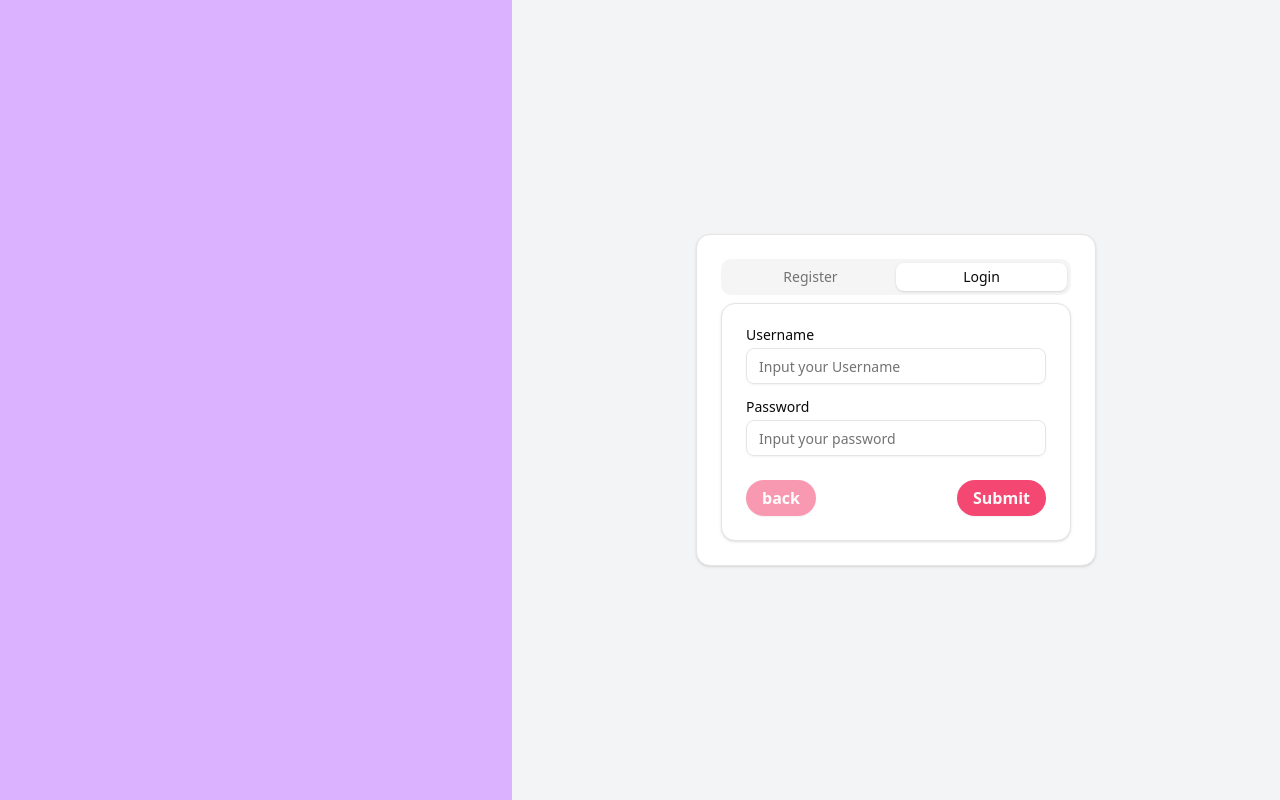
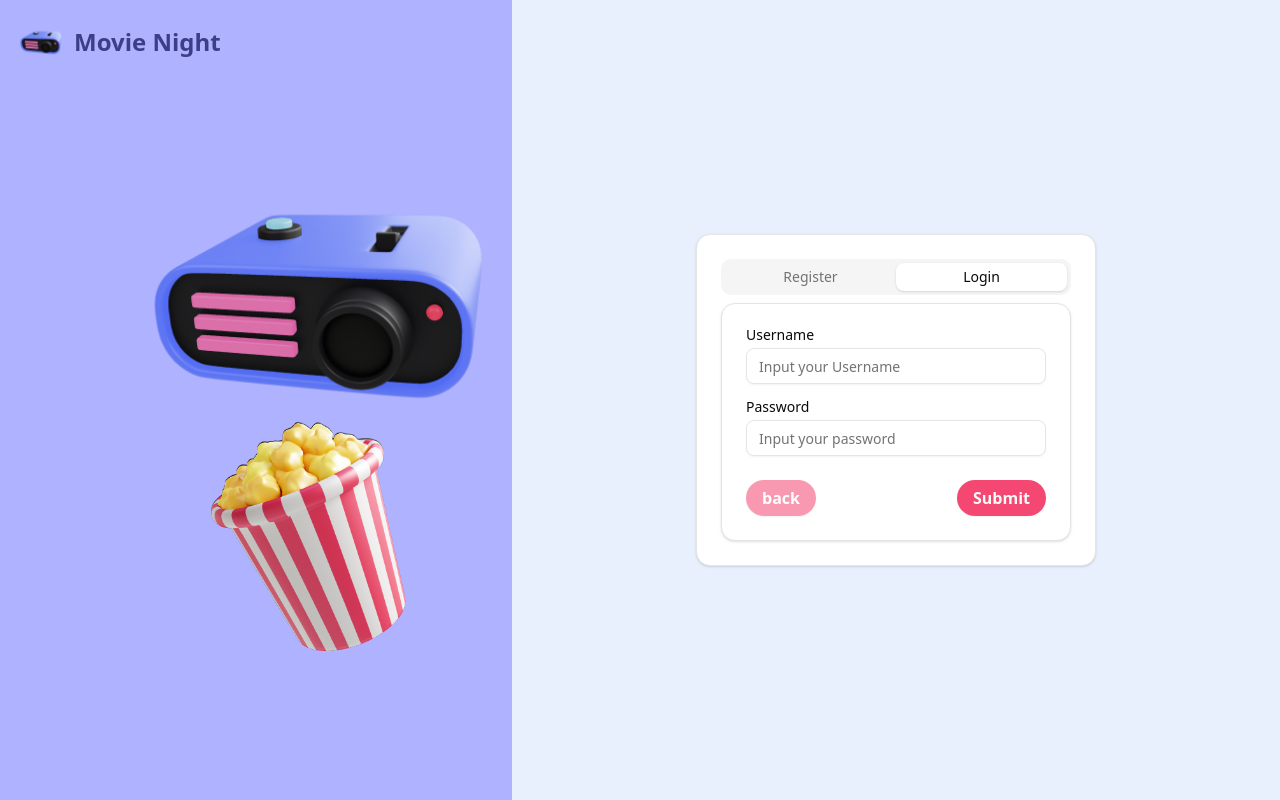
Before and after one commit to minnaheim/group_19_client, a Next.js app: page /register in a window 1280 px wide. Built offline with nearby package versions, Linux system fonts and the light colour scheme.

Commit message:
added icons, pictures and titles

```diff
--- a/src/app/register/page.tsx
+++ b/src/app/register/page.tsx
@@ -1,35 +1,40 @@
 import * as React from "react";
 import { Button } from "@/components/ui/button";
-import {
-  Card,
-  CardContent,
-  CardDescription,
-  CardFooter,
-  CardHeader,
-  CardTitle,
-} from "@/components/ui/card";
+import { Card, CardContent, CardFooter } from "@/components/ui/card";
 import { Input } from "@/components/ui/input";
 import { Label } from "@/components/ui/label";
-import {
-  Select,
-  SelectContent,
-  SelectItem,
-  SelectTrigger,
-  SelectValue,
-} from "@/components/ui/select";
 import { Tabs, TabsContent, TabsList, TabsTrigger } from "@/components/ui/tabs";
-import { Projector } from "lucide-react";
-
+import Image from "next/image";
 // TODO: add mappign that when clicking on the different tabs, you get sent to different login and register subpages
 export default function Register() {
   return (
-    <div className="h-screen w-full grid grid-cols-10">
+    <div className="h-screen w-full md:grid grid-cols-10">
       {/* Left Side (30%) */}
       {/* <Projector />  TODO: -> add projector here */}
-      <div className="col-span-4 bg-purple-300"></div>
+      <div className="max-md:hidden col-span-4 bg-[#AFB3FF]">
+        <div className="absolute top-4 left-4 flex items-center space-x-2">
+          <Image src="/projector.png" alt="App Icon" width={50} height={50} />
+          <h1 className="text-[#3C3F88] text-2xl font-bold">Movie Night</h1>
+        </div>
+        <img
+          className="absolute top-23 left-30 object-contain"
+          src="/projector.png"
+          width={400}
+          height={40}
+          alt=""
+        />
+        <img
+          className="absolute bottom-25 left-40 object-contain"
+          src="/popcorn.png"
+          width={300}
+          height={25}
+          alt=""
+        />
+      </div>
+
       {/* Right Side (70%) */}
-      <div className="col-span-6 flex items-center justify-center bg-gray-100">
-        <Card className="w-[400px] p-6">
+      <div className="col-span-6 flex items-center justify-center bg-[#e8f0fe] max-md: h-screen">
+        <Card className="w-[400px] p-6 m-6">
           <Tabs defaultValue="login" className="w-full">
             <TabsList className="grid w-full grid-cols-2">
               <TabsTrigger value="registration">Register</TabsTrigger>
--- a/src/components/ui/projector.tsx
+++ /dev/null
@@ -1,38 +0,0 @@
-import React from "react";
-
-const Projector = () => {
-  return (
-    <div className="relative flex h-40 w-64 items-center justify-center rounded-xl bg-gradient-to-r from-blue-500 to-indigo-400 p-4 shadow-lg">
-      {/* Black Front Panel */}
-      <div className="absolute left-0 top-0 h-full w-2/3 rounded-l-xl bg-black p-4">
-        {/* Vents */}
-        <div className="space-y-2">
-          <div className="h-2 w-16 rounded bg-purple-400"></div>
-          <div className="h-2 w-16 rounded bg-purple-400"></div>
-          <div className="h-2 w-16 rounded bg-purple-400"></div>
-        </div>
-
-        {/* Red Indicator Light */}
-        <div className="absolute bottom-4 right-4 h-3 w-3 rounded-full bg-red-500 shadow-md"></div>
-      </div>
-
-      {/* Projector Lens */}
-      <div className="absolute -right-6 flex h-16 w-16 items-center justify-center rounded-full bg-black shadow-lg">
-        <div className="h-12 w-12 rounded-full bg-purple-300 opacity-80"></div>
-      </div>
-
-      {/* Top Buttons */}
-      <div className="absolute -top-2 left-6 flex items-center space-x-2">
-        {/* Small Circular Button */}
-        <div className="h-4 w-4 rounded-full bg-black flex items-center justify-center">
-          <div className="h-2 w-2 rounded-full bg-blue-300"></div>
-        </div>
-
-        {/* Switch */}
-        <div className="h-5 w-8 rounded bg-black"></div>
-      </div>
-    </div>
-  );
-};
-
-export default Projector;
```
Also changed, not shown: public/popcorn.png (added), public/projector.png (added).
